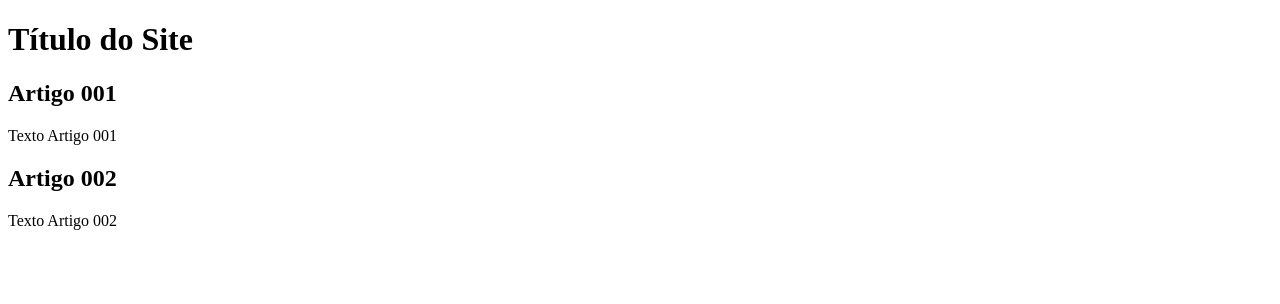
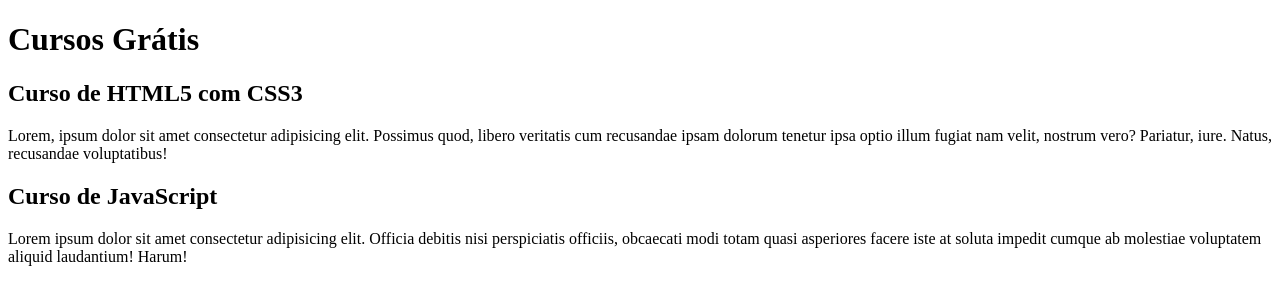
Before and after one commit to caio86/projeto-site, a plain HTML site: page index.html in a window 1280 px wide. Drawn offline with Linux system fonts and the light colour scheme.

Commit message:
comecei a escrever o conteúdo

```diff
--- a/index.html
+++ b/index.html
@@ -9,15 +9,15 @@
 <body>
     <main>
         <header>
-            <h1>Título do Site</h1>
+            <h1>Cursos Grátis</h1>
         </header>
         <article>
-            <h2>Artigo 001</h2>
-            <p>Texto Artigo 001</p>
+            <h2>Curso de HTML5 com CSS3</h2>
+            <p>Lorem, ipsum dolor sit amet consectetur adipisicing elit. Possimus quod, libero veritatis cum recusandae ipsam dolorum tenetur ipsa optio illum fugiat nam velit, nostrum vero? Pariatur, iure. Natus, recusandae voluptatibus!</p>
         </article>
         <article>
-            <h2>Artigo 002</h2>
-            <p>Texto Artigo 002</p>
+            <h2>Curso de JavaScript</h2>
+            <p>Lorem ipsum dolor sit amet consectetur adipisicing elit. Officia debitis nisi perspiciatis officiis, obcaecati modi totam quasi asperiores facere iste at soluta impedit cumque ab molestiae voluptatem aliquid laudantium! Harum!</p>
         </article>
     </main>
 </body>
```
